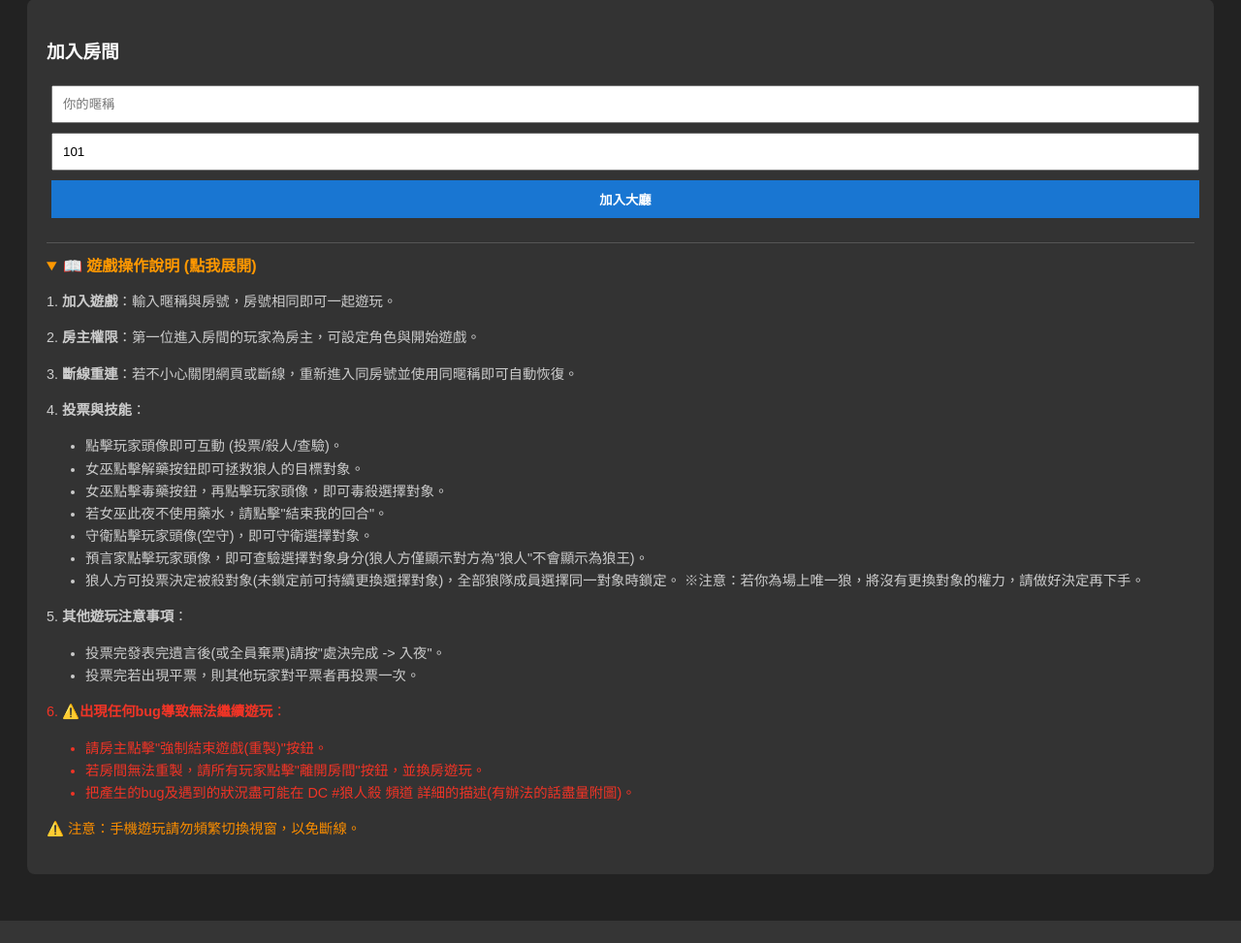
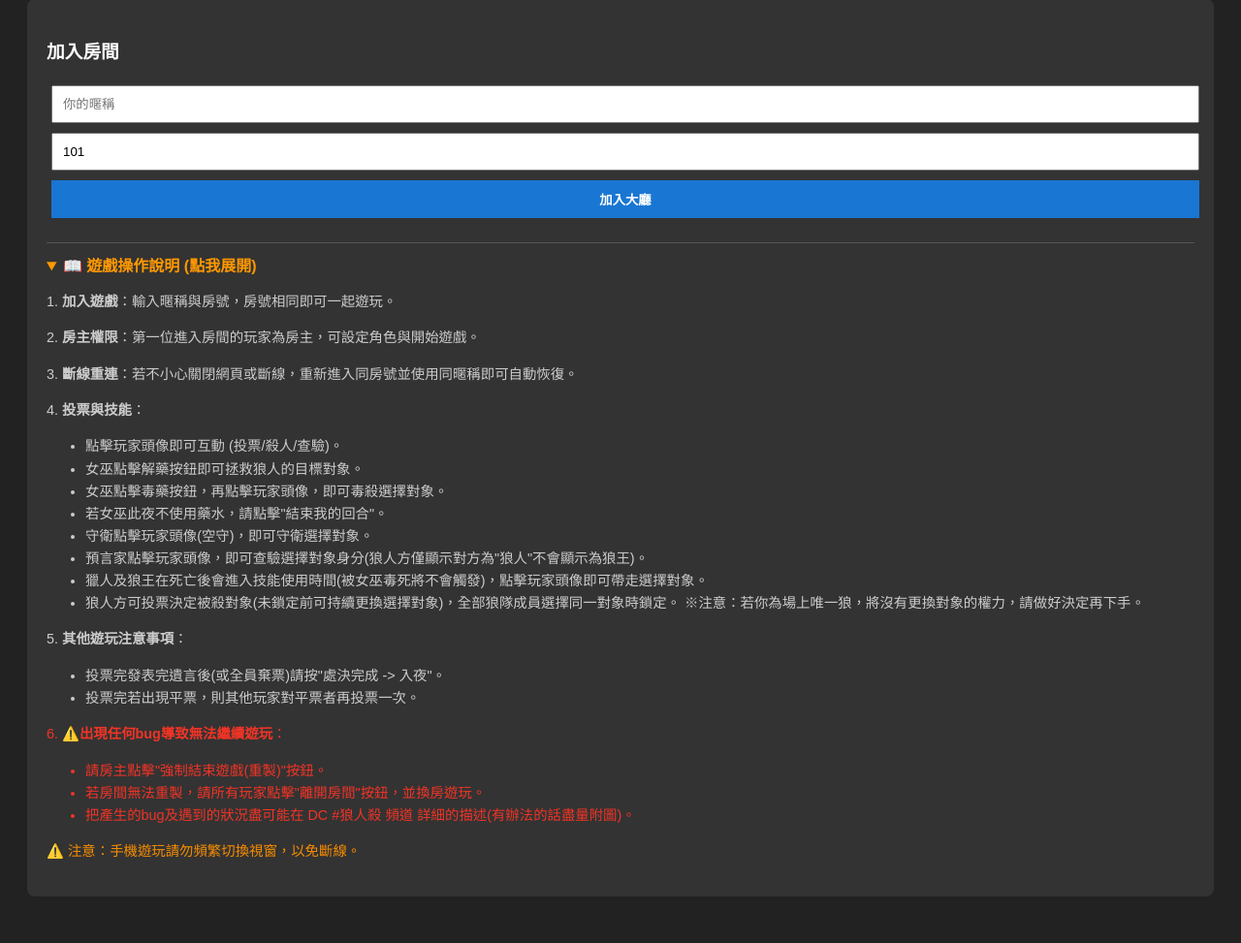
Before and after one commit to suyuming373/werewolf-game, a Flask app: page / in a window 1280 px wide, after a click on "📖 遊戲操作說明 (點我展開)". Shown: the part 118-1091 px from the top of the page at 97% size. Before the commit the page ends 1068 px from the top, so only its background shows below. Run offline with Flask 3, Linux system fonts and the light colour scheme; some libraries are stand-ins or nearby versions.

Commit message:
Add files via upload

```diff
--- a/app.py
+++ b/app.py
@@ -344,8 +344,14 @@ def auto_ready_passives(room):
 def index():
     return render_template('index.html')
 
-@socketio.on('join')
+forbidden_names = ['狼人', '狼', '女巫', '預言家', '獵人', '平民', 'system', '系統']
+
+@socketio.on('join_room')
 def on_join(data):
+    name = data.get('name', '').strip()
+    if name in forbidden_names:
+        emit('error', {'msg': f'❌ 名字不能包含職業名稱「{name}」！'})
+        return
     username = data['username']
     room = data['room']
 
--- a/static/script.js
+++ b/static/script.js
@@ -569,7 +569,7 @@ socket.on('game_info', (data) => {
         const saveBtn = document.getElementById('btn-save');
         if(saveBtn) saveBtn.disabled = true;
     }
-    addLog(`遊戲開始！你是 ${myRole}`);
+    addLog(`[系統] 遊戲開始！玩家 ${myName} (你) 的身分是 ${playerRole}`);
 });
 
 socket.on('guard_selection', (data) => {
@@ -799,13 +799,6 @@ socket.on('witch_vision', (data) => {
             vName.innerText = "無法得知 (解藥已用)";
             vName.style.color = "#777";
         }
-    }
-
-    // 4. [防護] 檢查是否已經結束回合
-    // 如果已經按過結束 (disabled)，這裡直接 return，不要去執行下面的「解鎖按鈕」
-    if (endBtn && endBtn.disabled) {
-        console.log("已結束回合，僅更新刀口資訊，不解鎖按鈕");
-        return;
     }
 
     // 5. 只有在「還沒結束回合」且「有藥」且「沒選毒藥」的情況下，才解鎖按鈕供操作
--- a/templates/index.html
+++ b/templates/index.html
@@ -50,6 +50,7 @@
                             <li>若女巫此夜不使用藥水，請點擊"結束我的回合"。</li>
                             <li>守衛點擊玩家頭像(空守)，即可守衛選擇對象。</li>
                             <li>預言家點擊玩家頭像，即可查驗選擇對象身分(狼人方僅顯示對方為"狼人"不會顯示為狼王)。</li>
+                            <li>獵人及狼王在死亡後會進入技能使用時間(被女巫毒死將不會觸發)，點擊玩家頭像即可帶走選擇對象。</li>
                             <li>狼人方可投票決定被殺對象(未鎖定前可持續更換選擇對象)，全部狼隊成員選擇同一對象時鎖定。
                                 ※注意：若你為場上唯一狼，將沒有更換對象的權力，請做好決定再下手。</li>
                         </ul>
@@ -84,7 +85,7 @@
             <div class="setting-item">🧪 女巫：<input type="number" id="role-witch" value="1" min="0"></div>
             <div class="setting-item">🛡️ 守衛：<input type="number" id="role-guard" value="0" min="0"></div>
             <div class="setting-item">🔫 獵人：<input type="number" id="role-hunter" value="0" min="0"></div>
-            <div class="setting-item">村民：<input type="number" id="role-villager" value="3" min="0"></div>
+            <div class="setting-item">平民：<input type="number" id="role-villager" value="3" min="0"></div>
             <div style="margin-top: 15px; display: flex; gap: 10px;">
                 <button onclick="startGame()" style="flex: 2; background: #4caf50;">開始遊戲</button>
                 <button onclick="resetGame()" style="flex: 1; background: #f44336;">🔄 重置</button>
@@ -110,6 +111,7 @@
                             <li>若女巫此夜不使用藥水，請點擊"結束我的回合"。</li>
                             <li>守衛點擊玩家頭像(空守)，即可守衛選擇對象。</li>
                             <li>預言家點擊玩家頭像，即可查驗選擇對象身分(狼人方僅顯示對方為"狼人"不會顯示為狼王)。</li>
+                            <li>獵人及狼王在死亡後會進入技能使用時間(被女巫毒死將不會觸發)，點擊玩家頭像即可帶走選擇對象。</li>
                             <li>狼人方可投票決定被殺對象(未鎖定前可持續更換選擇對象)，全部狼隊成員選擇同一對象時鎖定。
                                 ※注意：若你為場上唯一狼，將沒有更換對象的權力，請做好決定再下手。</li>
                         </ul>
```
